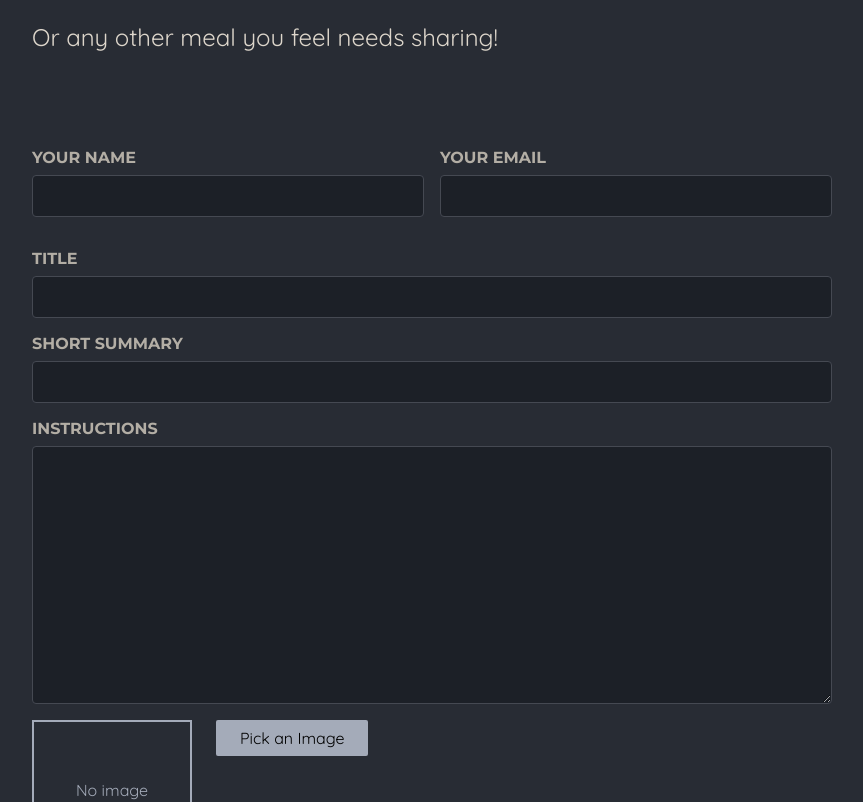
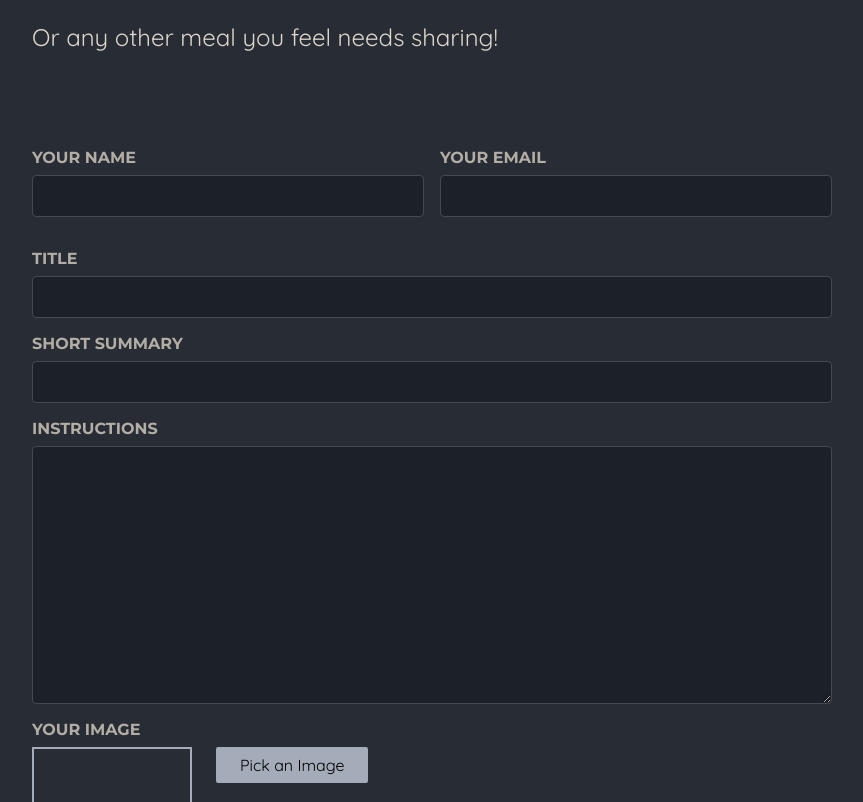
Before and after one commit to jxhnkndl/nextlevel-food, a Next.js app: page /meals/share in a window 1280 px wide. Shown: the part 260-1062 px from the top of the page, without its empty margins (32-895 px from the left). Built offline with nearby package versions, Linux system fonts and the light colour scheme.

Commit message:
add server action for submitting form data to the database

```diff
--- a/app/meals/share/page.js
+++ b/app/meals/share/page.js
@@ -2,6 +2,27 @@ import ImagePicker from '@/components/meals/image-picker';
 import styles from './page.module.css';
 
 export default function ShareMealPage() {
+  // The use server directive creates a SERVER ACTION that will only ever run on the server
+  // Server actions must be explicitly defined using 'use server'
+  // Server actions are always async functions
+  // This function will get called with the form gets submitted and will run directly on the server
+  // The formData interface will be used to grab the input values
+  async function shareMeal(formData) {
+    'use server';
+
+    // .get() pulls out the value of a field from the formData object
+    const meal = {
+      title: formData.get('title'),
+      summary: formData.get('summary'),
+      instructions: formData.get('instructions'),
+      image: formData.get('image'),
+      creator: formData.get('name'),
+      creator_email: formData.get('email')
+    }
+
+    console.log(meal)
+  }
+
   return (
     <>
       <header className={styles.header}>
@@ -11,37 +32,37 @@ export default function ShareMealPage() {
         <p>Or any other meal you feel needs sharing!</p>
       </header>
       <main className={styles.main}>
-        <form className={styles.form}>
+        {/* Use server action function to submit form data */}
+        <form className={styles.form} action={shareMeal}>
           <div className={styles.row}>
             <p>
-              <label htmlFor="name">Your name</label>
-              <input type="text" id="name" name="name" required />
+              <label htmlFor='name'>Your name</label>
+              <input type='text' id='name' name='name' required />
             </p>
             <p>
-              <label htmlFor="email">Your email</label>
-              <input type="email" id="email" name="email" required />
+              <label htmlFor='email'>Your email</label>
+              <input type='email' id='email' name='email' required />
             </p>
           </div>
           <p>
-            <label htmlFor="title">Title</label>
-            <input type="text" id="title" name="title" required />
+            <label htmlFor='title'>Title</label>
+            <input type='text' id='title' name='title' required />
           </p>
           <p>
-            <label htmlFor="summary">Short Summary</label>
-            <input type="text" id="summary" name="summary" required />
+            <label htmlFor='summary'>Short Summary</label>
+            <input type='text' id='summary' name='summary' required />
           </p>
           <p>
-            <label htmlFor="instructions">Instructions</label>
+            <label htmlFor='instructions'>Instructions</label>
             <textarea
-              id="instructions"
-              name="instructions"
-              rows="10"
-              required
-            ></textarea>
+              id='instructions'
+              name='instructions'
+              rows='10'
+              required></textarea>
           </p>
-          <ImagePicker />
+          <ImagePicker label="Your image" name="image" />
           <p className={styles.actions}>
-            <button type="submit">Share Meal</button>
+            <button type='submit'>Share Meal</button>
           </p>
         </form>
       </main>
```
